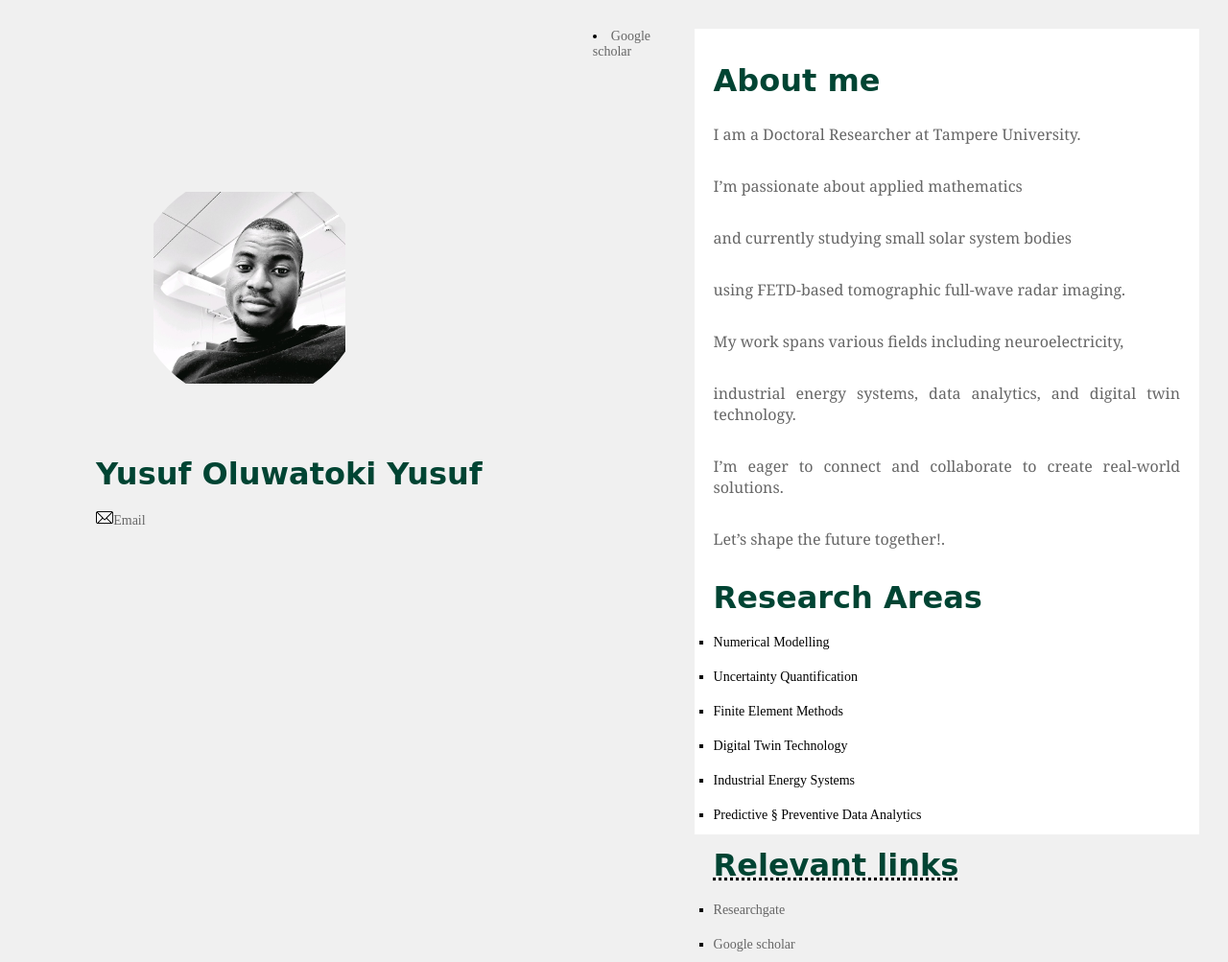
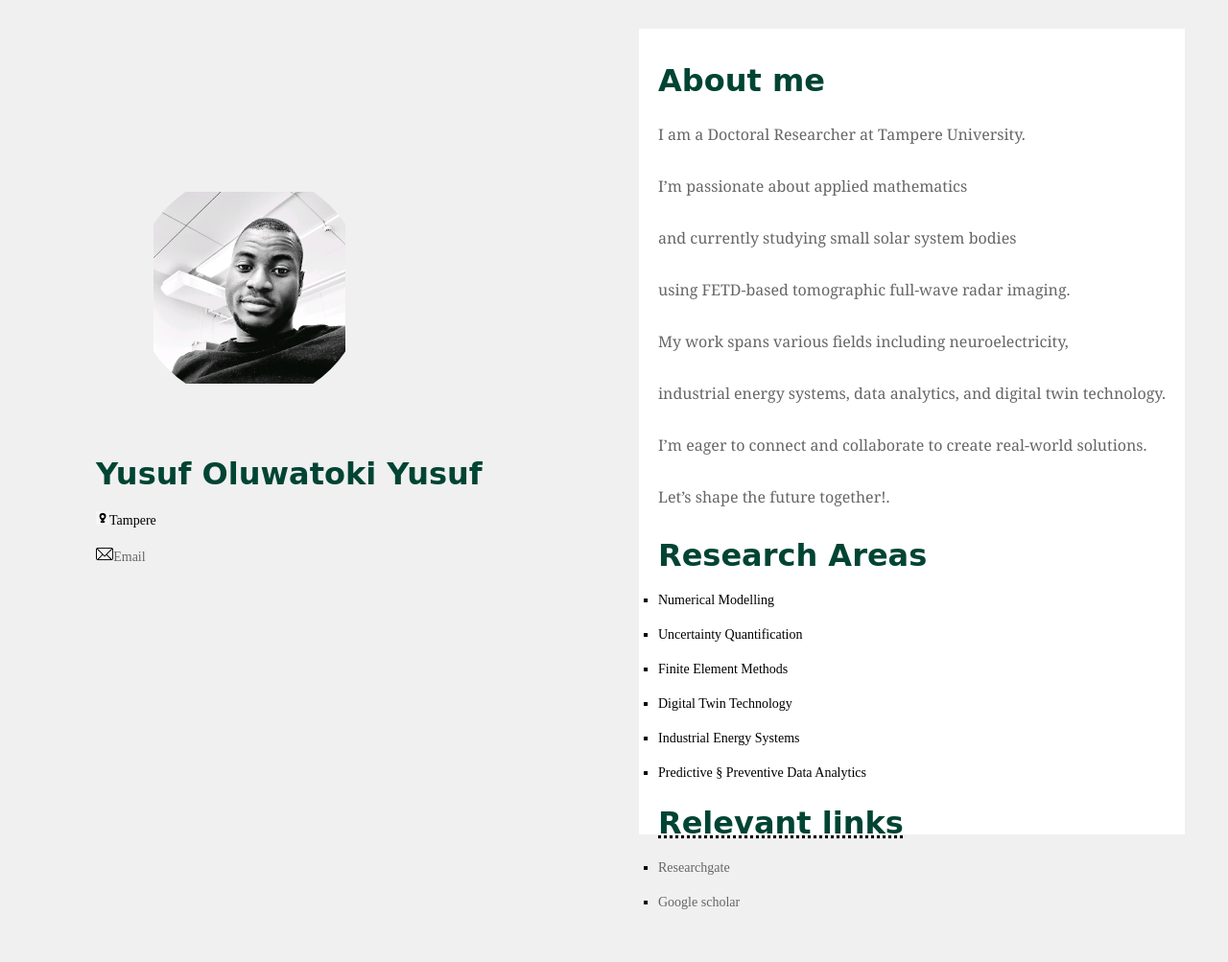
Before and after one commit to Yusuf-Oluwatoki/Yusuf-Oluwatoki.github.io, a plain HTML site: page index.html in a window 1280 px wide. Shown: the whole page at 96% size. After the commit the page ends 970 px from the top, so only its background shows below. Drawn offline with Linux system fonts and the light colour scheme.

Commit message:
Update index.html

```diff
--- a/index.html
+++ b/index.html
@@ -135,8 +135,8 @@
 
   <h1>Yusuf Oluwatoki Yusuf</h1>
       <ol>
-             <li>   <img src ="logos/email.jpg" style="height: 1em;"><a href="mailto:yusuf.yusuf@tuni.fi">Email</a></div></li>
-              <li> <a  href="https://scholar.google.com/citations?user=0541SwsAAAAJ&hl=en&oi=ao">Google scholar</a> </li>
+             <li>   <img src ="logos/location.jpg" style="height: 1em;">Tampere</li>
+              <li>  <img src ="logos/email.jpg" style="height: 1em;"><a href="mailto:yusuf.yusuf@tuni.fi">Email</a></li>
          </ol>
     </div>
 
```
